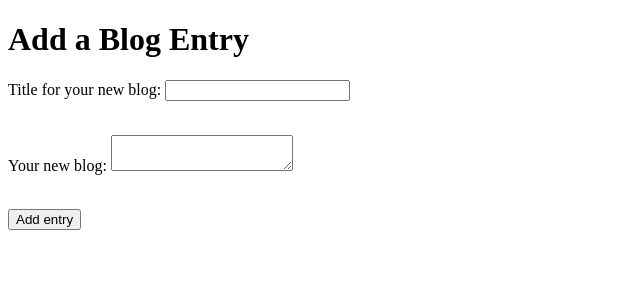
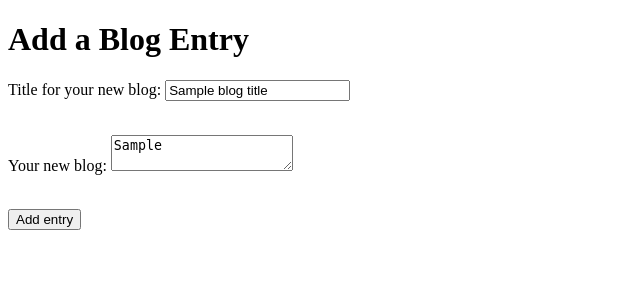
Before and after one commit to Conversi/Blogz, a Flask app: template templates/newpost.html in a window 1280 px wide. Shown: the part 26-326 px from the top of the page, without its empty margins (0-640 px from the left). Run offline with Flask 2, Linux system fonts and the light colour scheme; the template is opened without the code that fills it: most values are stand-ins (such as "Sample title", 1, 10 or a date in 2020).

Commit message:
Stage One Complete!

```diff
--- a/main.py
+++ b/main.py
@@ -31,20 +31,22 @@ def validate_blog():
         blog_title = request.form['blog_title']
         post_error = ''
         title_error =''
+
+        if not blog_post:
+            post_error = 'May not leave blank'
+
+        if not blog_title:
+            title_error = 'May not leave blank'
+
+        if not blog_post or not blog_title:
+            return render_template('newpost.html', title='Build-A-Blog', blog_post=blog_post,
+            blog_title=blog_title, post_error=post_error, title_error=title_error, list_blog=list_blog)
+
         new_blog = Blog(blog_title, blog_post)
         db.session.add(new_blog)
         db.session.commit()
-        # return redirect ('/blog')
-        if blog_post == '':
-            post_error = 'May not leave blank'
+        return redirect ('/blog')
 
-        if blog_title == '':
-            title_error = 'May not leave blank'
-
-        if blog_post == '' or blog_title == '':
-            return render_template('newpost.html', title='Build-A-Blog', blog_post=blog_post,
-            blog_title=blog_title, post_error=post_error, title_error=title_error, list_blog=list_blog)
-        return redirect ('/blog')
     return render_template ('newpost.html', list_blog=list_blog)
 
 @app.route('/', methods=['POST', 'GET'])
--- a/templates/base.html
+++ b/templates/base.html
@@ -8,7 +8,9 @@
         <title>{{title}}</title>
     </head>
     <style>
-        .error {color: red;}
+        .error {
+            color: red;
+        }
     </style>
 <body>
 
--- a/templates/blog.html
+++ b/templates/blog.html
@@ -1,6 +1,7 @@
 {% extends "base.html" %}
 
 {% block content %}
+<h1>Build a Blog</h1>
     {% if list_blog|length == 0 %}
         <p>No blogs yet</p>
     {% else %}
--- a/templates/newpost.html
+++ b/templates/newpost.html
@@ -2,16 +2,16 @@
 
 {% block content %}
 <h1>Add a Blog Entry</h1>
-    <form action="/" method="POST">
+    <form method="POST">
         <label for="blog_title">
             Title for your new blog:
-            <input id="blog_title" type="text" name="blog_title" />
+            <input id="blog_title" type="text" name="blog_title" value="{{blog_title}}">
         </label>
         <p class="error">{{title_error}}</p>
         <br>
         <label for="blog_post">
             Your new blog:
-            <textarea  id="blog_post" name="blog_post" value="{blog_post}"></textarea>
+            <textarea  id="blog_post" name="blog_post" value="{{blog_post}}">{{blog_post}}</textarea>
         </label>
         <p class="error">{{post_error}}</p>
         <br>
```
